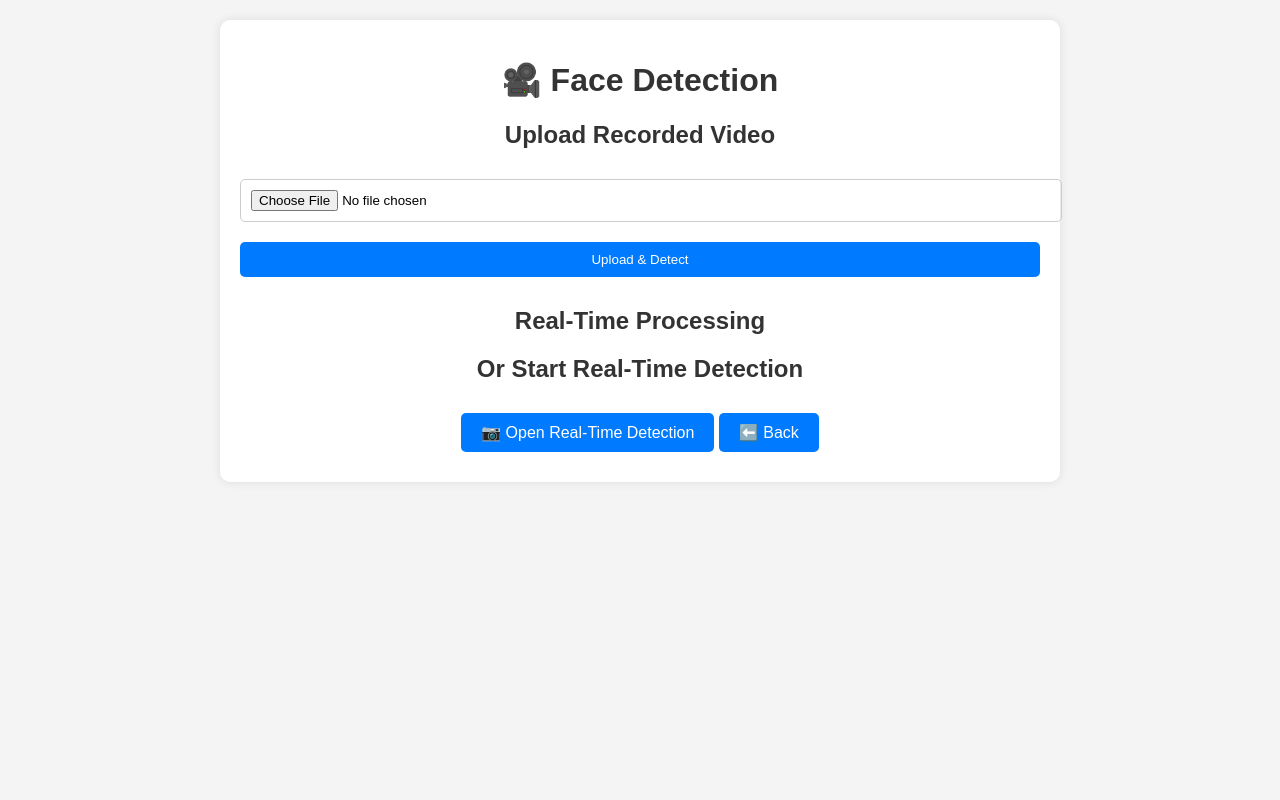
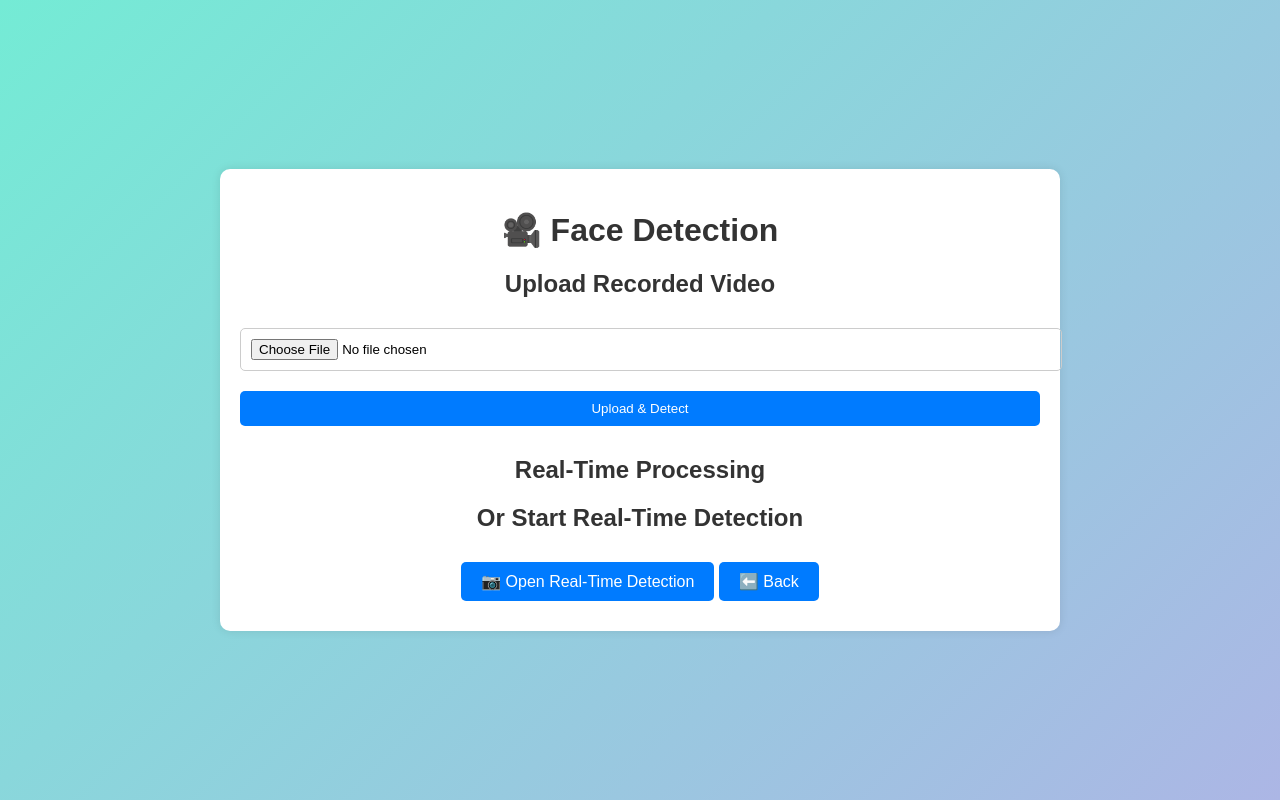
Before and after one commit to IshanDilhan/real-time-face-recognition-system-using-yolo-and-opencv, a Flask app: page /detect in a window 1280 px wide. Run offline with Flask 3, Linux system fonts and the light colour scheme.

Commit message:
ui background changed

```diff
--- a/templates/detect.html
+++ b/templates/detect.html
@@ -5,6 +5,17 @@
     <meta name="viewport" content="width=device-width, initial-scale=1.0">
     <title>Face Detection</title>
     <link rel="stylesheet" href="{{ url_for('static', filename='css/styles.css') }}">
+    <style>
+        body {
+            font-family: Arial, sans-serif;
+            background: linear-gradient(135deg, #74ebd5, #acb6e5);
+            display: flex;
+            justify-content: center;
+            align-items: center;
+            height: 100vh;
+            margin: 0;
+        }
+    </style>
 </head>
 <body>
     <div class="container">
--- a/templates/result.html
+++ b/templates/result.html
@@ -8,7 +8,7 @@
     <style>
         body {
             font-family: Arial, sans-serif;
-            background-color: #f4f4f4;
+            background: linear-gradient(135deg, #74ebd5, #acb6e5);
             margin: 20px;
             text-align: center;
         }
@@ -81,6 +81,7 @@
             color: white;
         }
     </style>
+
 
     <script>
         function fetchAttendance() {
```
Also changed, not shown: templates/realtime.html (+11 -0 lines), students/images/ishan/WhatsApp Image 2025-03-12 at 1.20.20 PM (1).jpeg (deleted), 1 other file.
